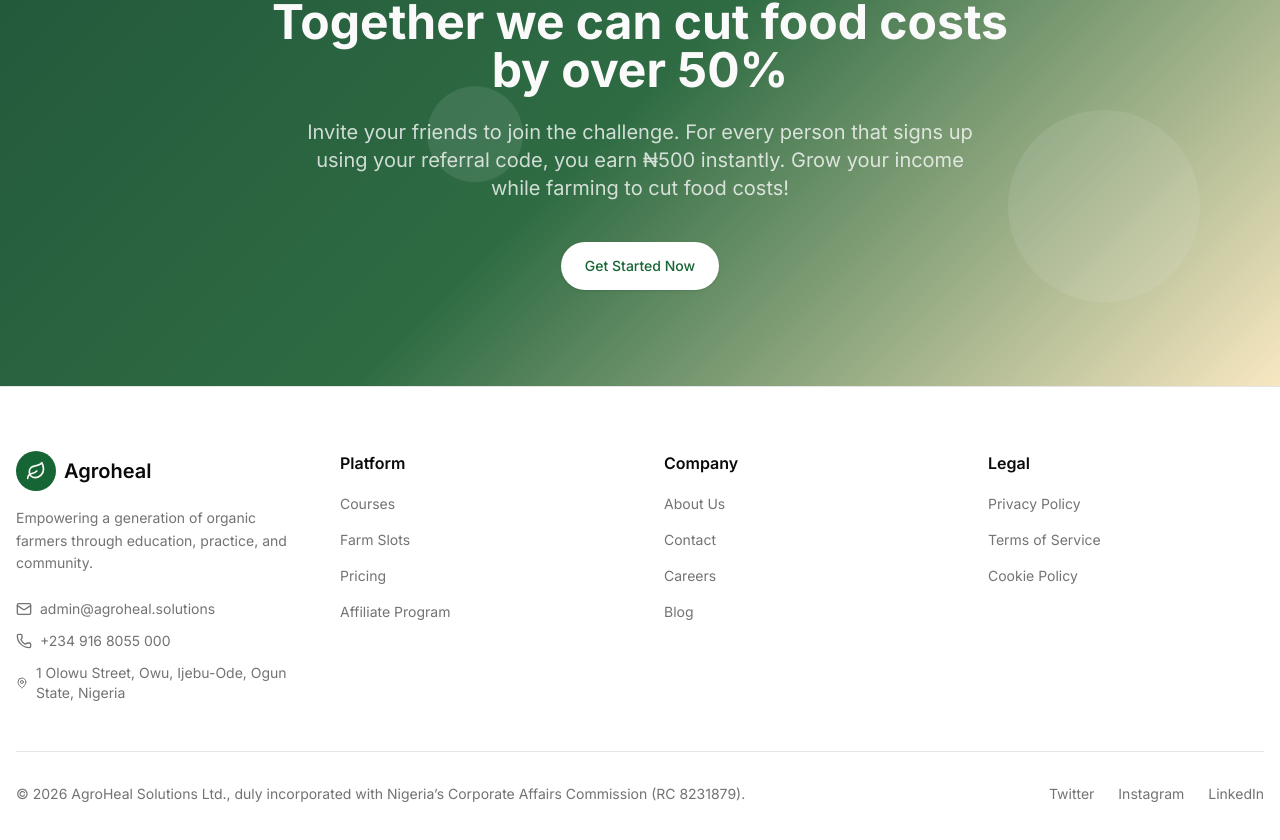
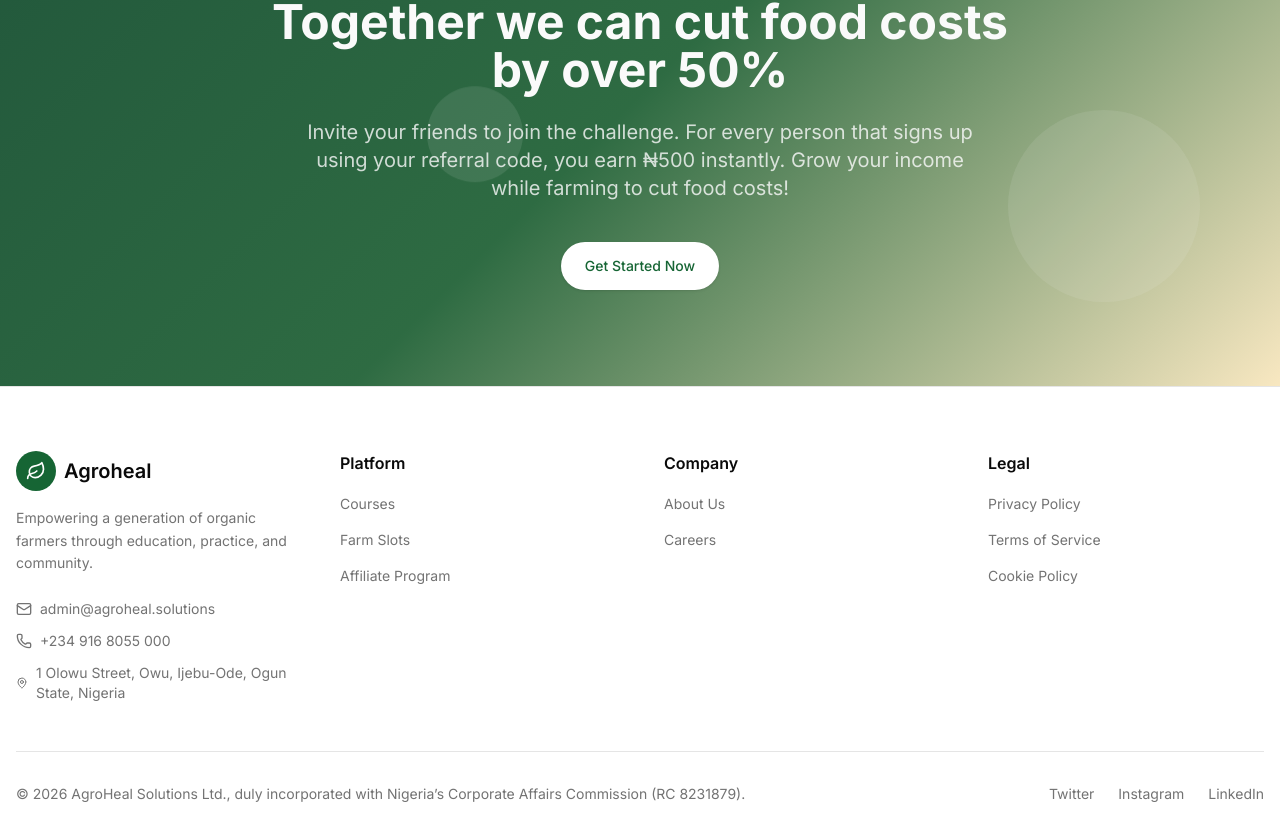
Before and after one commit to Agro-Heal/Agroheal-solutions, a React (Vite) app: page / in a window 1280 px wide. Shown: the part 4425-5265 px from the top of the page. Built offline with nearby package versions, Linux system fonts and the light colour scheme; no server answers.

Commit message:
footer-links -fixed

```diff
--- a/src/components/layout/Footer.tsx
+++ b/src/components/layout/Footer.tsx
@@ -3,21 +3,19 @@
 
 const footerLinks = {
   platform: [
-    { name: "Courses", href: "/courses" },
-    { name: "Farm Slots", href: "/slots" },
-    { name: "Pricing", href: "/pricing" },
-    { name: "Affiliate Program", href: "/affiliate" },
+    { name: "Courses", href: "/dashboard/courses" },
+    { name: "Farm Slots", href: "/dashboard/slots" },
+    { name: "Affiliate Program", href: "/dashboard" },
   ],
   company: [
     { name: "About Us", href: "/about" },
-    { name: "Contact", href: "/contact" },
     { name: "Careers", href: "/careers" },
-    { name: "Blog", href: "/blog" },
+    // { name: "Blog", href: "/blog" },
   ],
   legal: [
-    { name: "Privacy Policy", href: "/privacy" },
-    { name: "Terms of Service", href: "/terms" },
-    { name: "Cookie Policy", href: "/cookies" },
+    { name: "Privacy Policy", href: "/legal" },
+    { name: "Terms of Service", href: "/legal" },
+    { name: "Cookie Policy", href: "/legal" },
   ],
 };
 
```
